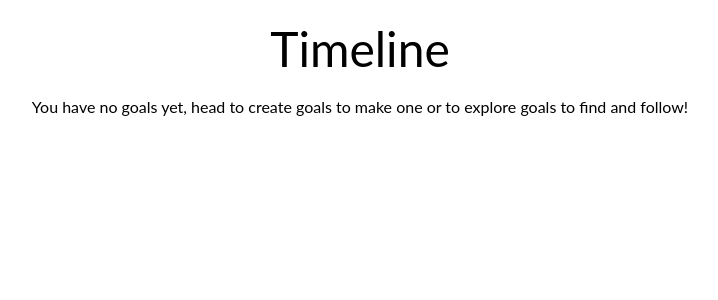
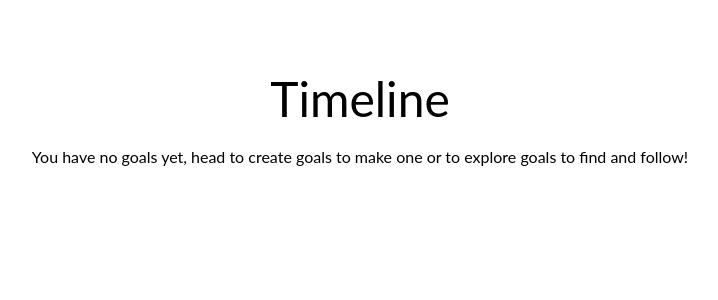
Before and after one commit to bdhmin/sd-hacks-2022, a React (Create React App) app in the folder goals-frontend/: page /timeline in a window 1280 px wide. Shown: the top 300 px of the page, without its empty margins (280-998 px from the left). Built offline with nearby package versions, Linux system fonts and the light colour scheme; no server answers.

Commit message:
last thing for timeline

```diff
--- a/goals-frontend/src/app/main/timeline/timeline.css
+++ b/goals-frontend/src/app/main/timeline/timeline.css
@@ -8,7 +8,8 @@
 
 .header {
     font-size: 48px;
-    margin: 20px 0px;
+    margin-bottom: 20px;
+    padding-top: 50px;
 }
 
 /* width */
```
